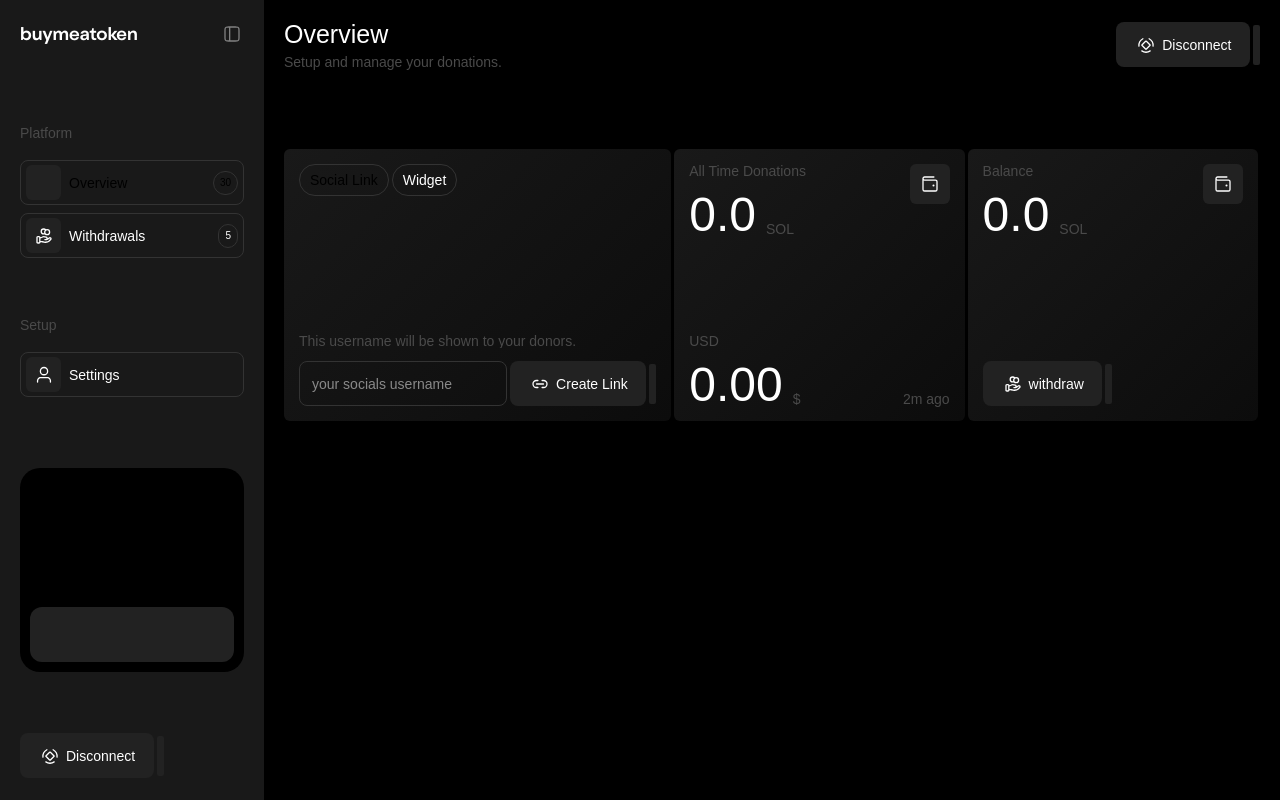
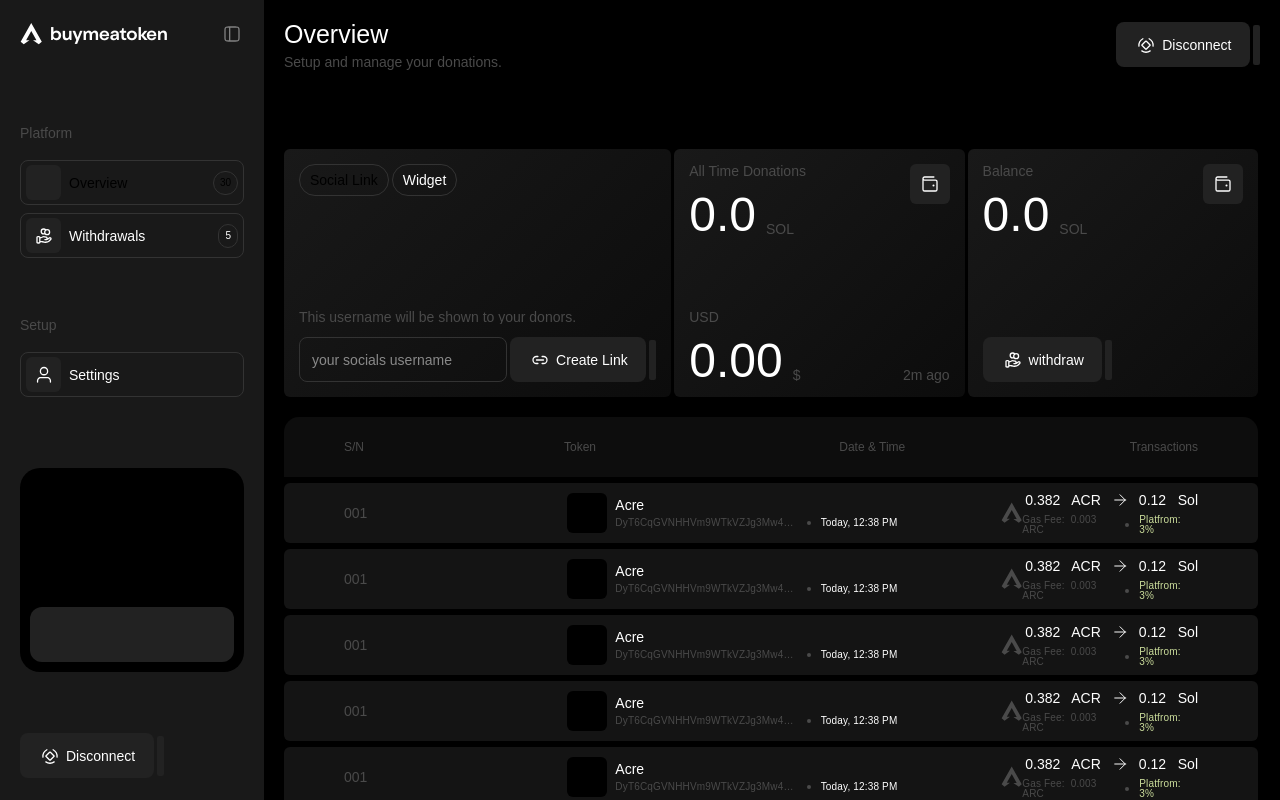
Before and after one commit to Nsude/buymeatoken, a Next.js app: page /dashboard in a window 1280 px wide. Built offline with nearby package versions, Linux system fonts and the light colour scheme; a web font is replaced by a local one.

Commit message:
transactions ui implemented

```diff
--- a/app.models.ts
+++ b/app.models.ts
@@ -1,4 +1,4 @@
 export type Icon = {
-  size: number;
-  color: string;
+  size?: number;
+  color?: string;
 }
--- a/app/dashboard/page.tsx
+++ b/app/dashboard/page.tsx
@@ -3,17 +3,19 @@
 import AllTimeDonationsCard from "../../components/dashboard/AllTimeDonationsCard";
 import BalanceCard from "../../components/dashboard/BalanceCard";
 import CreateLinkCard from "../../components/dashboard/CreateLinkCard";
+import Transactions from "../../components/dashboard/Transactions";
 
 export default function Dashboard() {
   return (
-    <div className="py-[1.375rem] w-full h-full pr-[1.375rem]">
-      <span className="flex flex-col gap-y-[0.5rem] mb-[5rem]">
+    <div className="py-[1.375rem] w-full h-screen pr-[1.375rem] flex flex-col
+    gap-y-[1.25rem] overflow-clip">
+      <span className="flex flex-col gap-y-[0.5rem] mb-[3.75rem]">
         <h2 className="text-title">Overview</h2>
         <span className="text-label-gray">Setup and manage your donations.</span>
       </span>
 
       {/* TOP CARDS */}
-      <div className="flex items-center gap-x-[3px] h-[17rem]">
+      <div className="flex items-center gap-x-[3px] min-h-[15.5rem]">
         <div className="w-[40%] h-full">
           <CreateLinkCard />
         </div>
@@ -31,6 +33,8 @@
           />
         </div>
       </div>
+
+      <Transactions />
     </div>
   )
 }
--- a/app/globals.css
+++ b/app/globals.css
@@ -8,6 +8,7 @@
   --color-accent-green: #CCDE9C;
   --color-accent-blue: #5DD4F5;
   --color-darker-bg: #0D0D0D; /* transaction list label box bg */
+  --color-t-list-bg: #141414; /* transaction list item bg */
 
   --background-image-card-bg-gradient: linear-gradient(135deg, #191919 0%, #0C0C0C 100%);
 
@@ -15,7 +16,7 @@
   --text-title-large: 3rem;
   --text-title: 1.5625rem;
   --text-smallest-label: 0.625rem;
-
+  --text-small-label: 0.75rem;
 }
 
 body {
@@ -37,3 +38,28 @@
   background-color: var(--color-accent-blue);
   color: black;
 }
+
+/* Hide scrollbar */
+*.hide-scrollbar::-webkit-scrollbar,
+*.hide-chrome-scrollbar::-webkit-scrollbar {
+  display: none;
+}
+
+*.hide-scrollbar {
+  -ms-overflow-style: none;
+  scrollbar-width: none;
+}
+
+*.slim-scrollbar {
+  scrollbar-color: var(--fade-gray) transparent;
+  scrollbar-width: thin;
+  scrollbar-gutter: stable;
+}
+
+*.slim-scrollbar::-webkit-scrollbar-track {
+  background: transparent;
+}
+
+*.slim-scrollbar::-webkit-scrollbar-thumb {
+  background: rgba(0, 0, 0, 0.4);
+}
--- a/app/layout.tsx
+++ b/app/layout.tsx
@@ -4,7 +4,7 @@
 import localFont from 'next/font/local'
 
 export const metadata: Metadata = {
-  title: "Buy Me a Token",
+  title: "BuyMeAToken",
   description: "Appreciate your favourite creators.",
 };
 
--- a/app/page.tsx
+++ b/app/page.tsx
@@ -7,7 +7,7 @@
 export default function Home() {
   return (
     <div>
-
+      Home page
     </div>
   )
 }
--- /dev/null
+++ b/components/dashboard/TransactionListItem.tsx
@@ -0,0 +1,53 @@
+import DotIcon from "../../public/icons/DotIcon"
+import ChevronRightIcon from "../../public/icons/ChevronRight";
+import LogoTokenIcon from "../../public/icons/LogoTokenIcon";
+
+export default function TransactionListItem() {
+  return (
+    <div className="relative px-[3.75rem] w-full bg-t-list-bg rounded-[6px] min-h-[3.75rem]
+      flex items-center justify-between snap-start">
+      <div className="flex items-center gap-x-[12.5rem]">
+        <span className="text-label-gray">001</span>
+
+        <div className="flex items-center gap-x-[0.5rem]">
+          <div className="h-[2.5rem] w-[2.5rem] rounded-[6px] bg-black
+          flex justify-center items-center">
+
+          </div>
+
+          <div className="flex flex-col gap-y-[6px] w-[65%]">
+            <span>Acre</span>
+            <div className="w-full flex items-center gap-x-[0.625rem]">
+              <span className="text-smallest-label text-label-gray truncate
+              tracking-[0.03ch]">
+                DyT6CqGVNHHVm9WTkVZJg3Mw4YQ9C9jh3MAx5rKkPPM2
+              </span>
+              <DotIcon />
+              <span className="text-nowrap text-smallest-label tracking-[0.03ch]">
+                Today, 12:38 PM
+              </span>
+            </div>
+          </div>
+        </div>
+
+      </div>
+
+      {/* Token Logo */}
+      <LogoTokenIcon color="#4A4A4A" size={22} />
+
+      <div>
+        <div className="flex items-center justify-end gap-x-[0.625rem] mb-1.5">
+          <span>{0.382} &nbsp; {"ACR"}</span>
+          <ChevronRightIcon size={18} />
+          <span>{0.12} &nbsp; {"Sol"}</span>
+        </div>
+        <div className="flex gap-x-[0.625rem] items-center text-smallest-label
+        tracking-[0.03ch]">
+          <span className="text-label-gray">Gas Fee:&nbsp; {0.003} {"ARC"}</span>
+          <DotIcon />
+          <span className="text-accent-green">Platfrom:&nbsp; {3}%</span>
+        </div>
+      </div>
+    </div>
+  )
+}
--- /dev/null
+++ b/components/dashboard/Transactions.tsx
@@ -0,0 +1,36 @@
+import TransactionListItem from "./TransactionListItem";
+
+export default function Transactions() {
+  return (
+    <div className="w-full h-full overflow-clip">
+      {/* titles */}
+      <div className="px-[3.75rem] w-full bg-darker-bg rounded-t-[15px] h-[3.75rem]
+      flex items-center justify-between mb-1.5 text-small-label text-label-gray">
+        <div className="flex w-full items-center gap-x-[12.5rem]">
+          <span>S/N</span>
+          <div className="flex gap-x-[15.2rem] justify-between">
+            <span>Token</span>
+            <span className="text-nowrap">Date & Time</span>
+          </div>
+        </div>
+        <span>Transactions</span>
+      </div>
+
+      {/* items */}
+      <div className="flex flex-col gap-y-1.5 h-[31rem] overflow-auto hide-chrome-scrollbar
+      snap-y snap-mandatory">
+        <TransactionListItem />
+        <TransactionListItem />
+        <TransactionListItem />
+        <TransactionListItem />
+        <TransactionListItem />
+        <TransactionListItem />
+        <TransactionListItem />
+        <TransactionListItem />
+        <TransactionListItem />
+        <TransactionListItem />
+        <TransactionListItem />
+      </div>
+    </div>
+  )
+}
--- a/components/global/Logo.tsx
+++ b/components/global/Logo.tsx
@@ -1,5 +1,11 @@
+import LogoTokenIcon from "../../public/icons/LogoTokenIcon";
+
+
 export default function Logo() {
   return (
-    <h3 className="font-medium text-[1rem]">buymeatoken</h3>
+    <div className=" flex items-center gap-x-2">
+      <LogoTokenIcon size={22} color="" />
+      <h3 className="font-medium text-[1rem]">buymeatoken</h3>
+    </div>
   )
 }
--- a/public/icons/ChevronRight.tsx
+++ b/public/icons/ChevronRight.tsx
@@ -1,6 +1,8 @@
-export default function ChevronRightIcon() {
+import { Icon } from "../../app.models";
+
+export default function ChevronRightIcon({size}: Icon) {
   return (
-    <svg width="24" height="24" viewBox="0 0 24 24" fill="none" xmlns="http://www.w3.org/2000/svg">
+    <svg width={size || "24"} height={size || "24"} viewBox="0 0 24 24" fill="none" xmlns="http://www.w3.org/2000/svg">
       <path d="M5 12H19M19 12L12 5M19 12L12 19" stroke="white" strokeWidth="1.3" strokeLinecap="round" strokeLinejoin="round" />
     </svg>
   )
--- a/public/icons/DotIcon.tsx
+++ b/public/icons/DotIcon.tsx
@@ -1,5 +1,5 @@
 export default function DotIcon() {
   return <span
-    className="w-[4px] h-[4px] rounded-full bg-label-gray"
+    className="w-[4px] h-[4px] aspect-square rounded-full bg-label-gray"
   />
 }
--- /dev/null
+++ b/public/icons/LogoTokenIcon.tsx
@@ -0,0 +1,9 @@
+import { Icon } from "../../app.models";
+
+export default function LogoTokenIcon({color, size}: Icon) {
+  return (
+    <svg width={ size || "25"} height={size || "25"} viewBox="0 0 25 25" fill="none" xmlns="http://www.w3.org/2000/svg">
+      <path d="M12.7643 0.0709229L0.765331 21.1905L4.25054 24.0709L10.7419 19.4744H6.94692L12.8069 9.03829L18.6986 19.5278H14.7579L21.3291 24.0558L24.7653 21.2157L12.7643 0.0709229Z" fill={ color || "white"} />
+    </svg>
+  )
+}
--- /dev/null
+++ b/utility/exportImages.ts
@@ -0,0 +1,3 @@
+import TokenLogo from "../public/images/token-logo.png";
+
+export {TokenLogo};
```
Also changed, not shown: public/images/token-logo.png (added), 1 other file (tests, documents, lock files or other folders).
